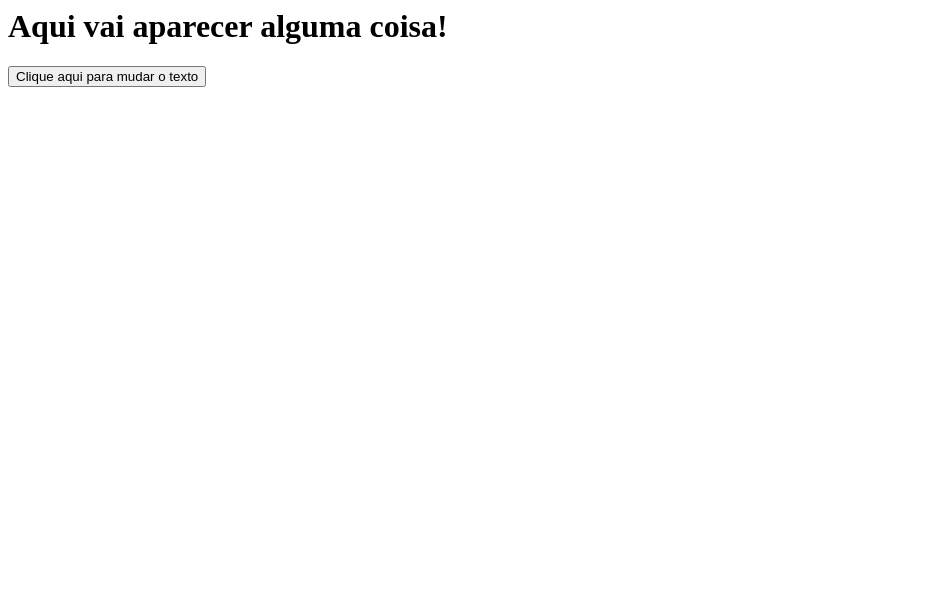
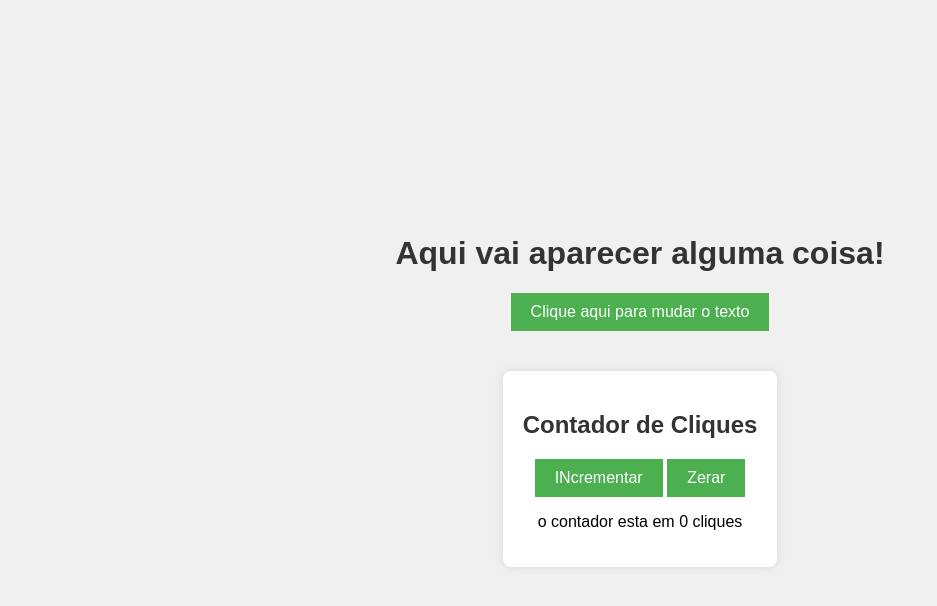
Before and after one commit to Be0208/MODULO-4, a plain HTML site: page Atividades-Modulo-3/DOM/Manipulação-do-DOM-1/index.html in a window 1280 px wide. Shown: the whole page, without its empty margins (0-937 px from the left). Drawn offline with Linux system fonts and the light colour scheme.

Commit message:
att-dom-1

```diff
--- a/Atividades-Modulo-3/DOM/Manipulação-do-DOM-1/index.html
+++ b/Atividades-Modulo-3/DOM/Manipulação-do-DOM-1/index.html
@@ -14,6 +14,12 @@
         <button onclick="digaOla()">Clique aqui para mudar o texto</button>
     </div>
 
+    <div id="contadorAtivo">
+        <h2>Contador de Cliques</h2>
+        <button onclick="incrementar()">INcrementar</button>
+        <button onclick="zerar()">Zerar</button>
+    </div>
+
 
     <script src="./script.js"></script>
 </body>
--- a/Atividades-Modulo-3/DOM/Manipulação-do-DOM-1/script.js
+++ b/Atividades-Modulo-3/DOM/Manipulação-do-DOM-1/script.js
@@ -1,8 +1,31 @@
-const fraseLocal = document.querySelector('h1')
+
 
 function digaOla(){
+    const fraseLocal = document.querySelector('h1')
 
     const nomeUser = prompt("Digite o seu nome")
     const frase = `E aí ${nomeUser}; Você está deixando o seu sitedinâmico.`
+
     fraseLocal.innerText = frase
+
 }
+
+
+let contarAtual = 0
+
+    const divContador = document.getElementById("contadorAtivo")
+    const paragrafo = document.createElement('p')
+    paragrafo.innerText = `o contador esta em ${contarAtual} cliques`
+    divContador.appendChild(paragrafo)
+
+
+function incrementar(){
+    contarAtual++
+    paragrafo.innerText = `o contador esta em ${contarAtual} cliques`
+
+}
+
+function zerar(){
+    contarAtual = 0
+    paragrafo.innerText = ``
+}
--- a/Atividades-Modulo-3/DOM/Manipulação-do-DOM-1/style.css
+++ b/Atividades-Modulo-3/DOM/Manipulação-do-DOM-1/style.css
@@ -0,0 +1,45 @@
+body {
+    font-family: 'Arial', sans-serif;
+    background-color: #f0f0f0;
+    margin: 0;
+    padding: 0;
+    display: flex;
+    flex-direction: column;
+    align-items: center;
+    justify-content: center;
+    height: 100vh;
+}
+
+div {
+    text-align: center;
+    margin-bottom: 20px;
+}
+
+h1 {
+    color: #333;
+}
+
+button {
+    padding: 10px 20px;
+    font-size: 16px;
+    background-color: #4CAF50;
+    color: white;
+    border: none;
+    cursor: pointer;
+}
+
+button:hover {
+    background-color: #45a049;
+}
+
+#contadorAtivo {
+    background-color: #fff;
+    padding: 20px;
+    border-radius: 8px;
+    box-shadow: 0 0 10px rgba(0, 0, 0, 0.1);
+    margin-top: 20px; /* Adicione um espaço entre as divs */
+}
+
+h2 {
+    color: #333;
+}
```
Also changed, not shown: Atividades-Modulo-3/DOM/Manipulação-do-DOM-2/index.html (+12 -0 lines).
